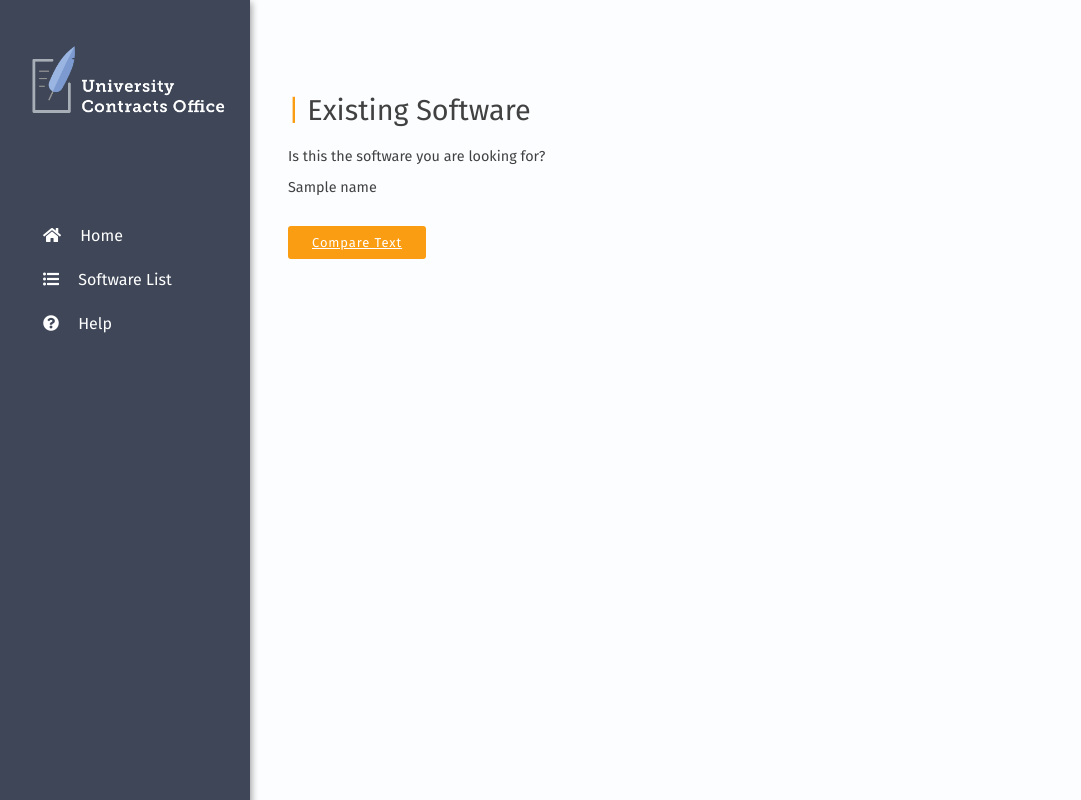
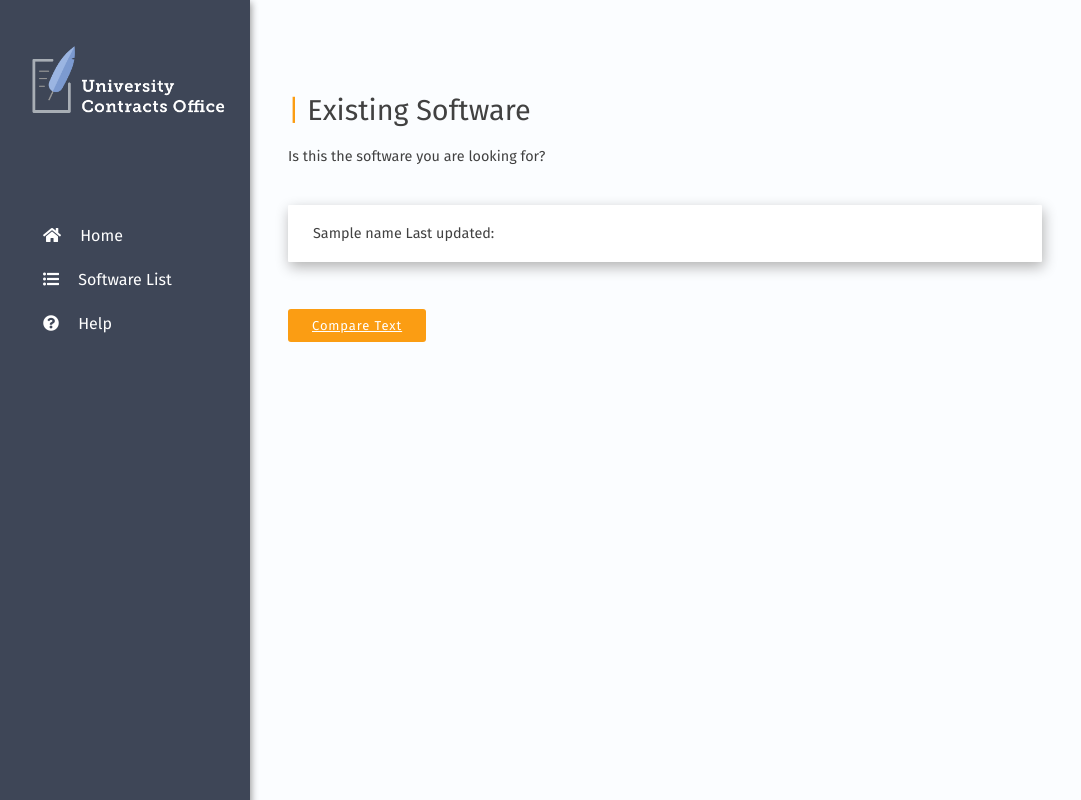
Before and after one commit to lindatxia/UCO-Verison-Checker, a Flask app: template uco/uco/templates/confirm.html in a window 1280 px wide. Shown: the whole page, without its empty margins (0-1081 px from the left). Run offline with Flask 2, Linux system fonts and the light colour scheme; tables that the repository leaves empty hold one stand-in row (values such as "Sample post"); the template is opened without the code that fills it: values that come from a table or form of the project are taken from there, most other values are stand-ins (such as "Sample title", 1, 10 or a date in 2020); some libraries are stand-ins or nearby versions.

Commit message:
Added box

```diff
--- a/uco/uco/templates/confirm.html
+++ b/uco/uco/templates/confirm.html
@@ -106,7 +106,10 @@
 	<form role="form" name="myform">
         <p> Is this the software you are looking for? </p>
 
-        {{ name }}
+        <div class = "box">
+        	{{ name }}
+        	Last updated:
+        </div>
 
         <input type="hidden" id="name" name="name" value="{{name}}" required>
         <input type="hidden" id="link" name="link" value="{{link}}" required>
```
